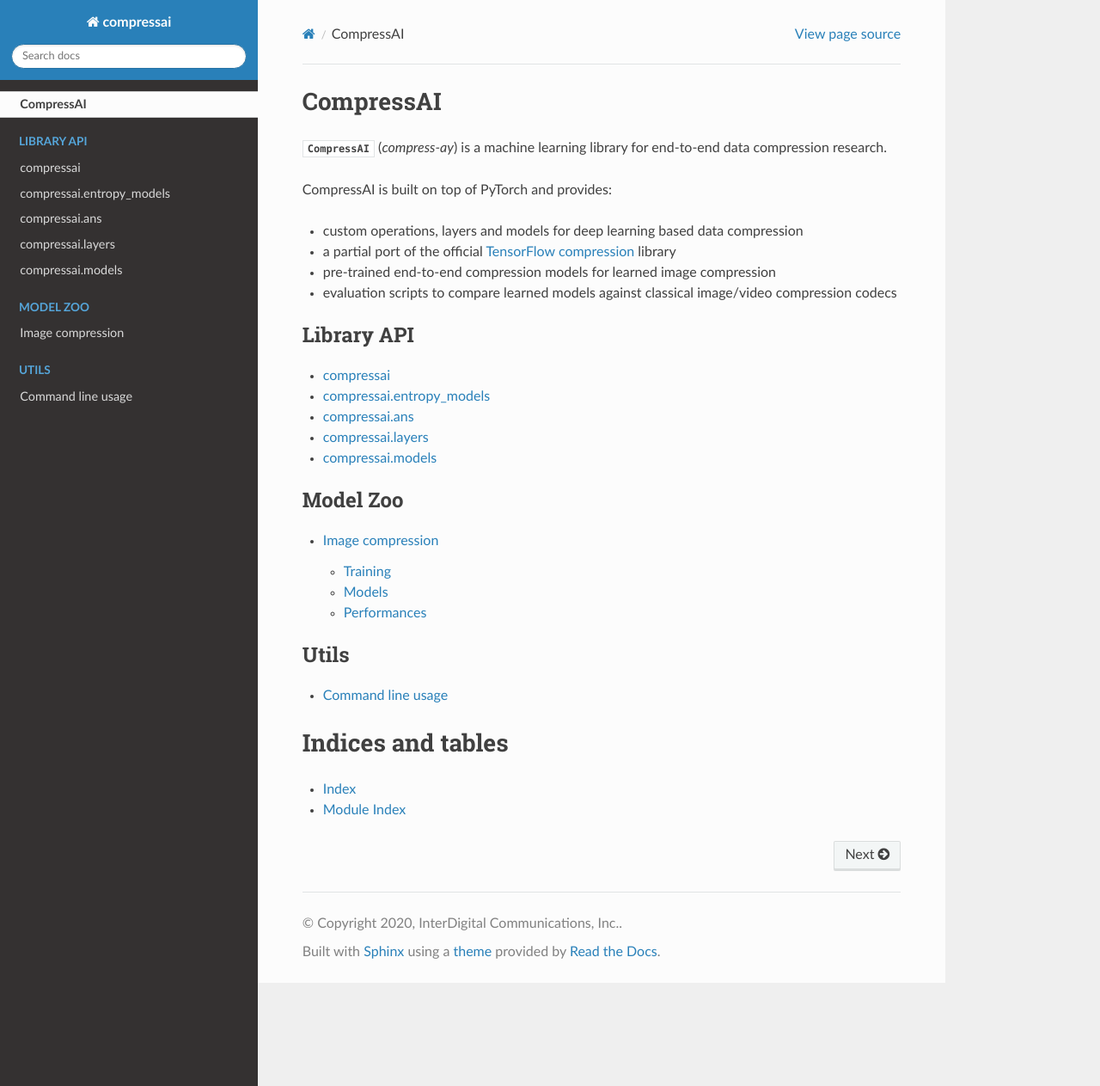
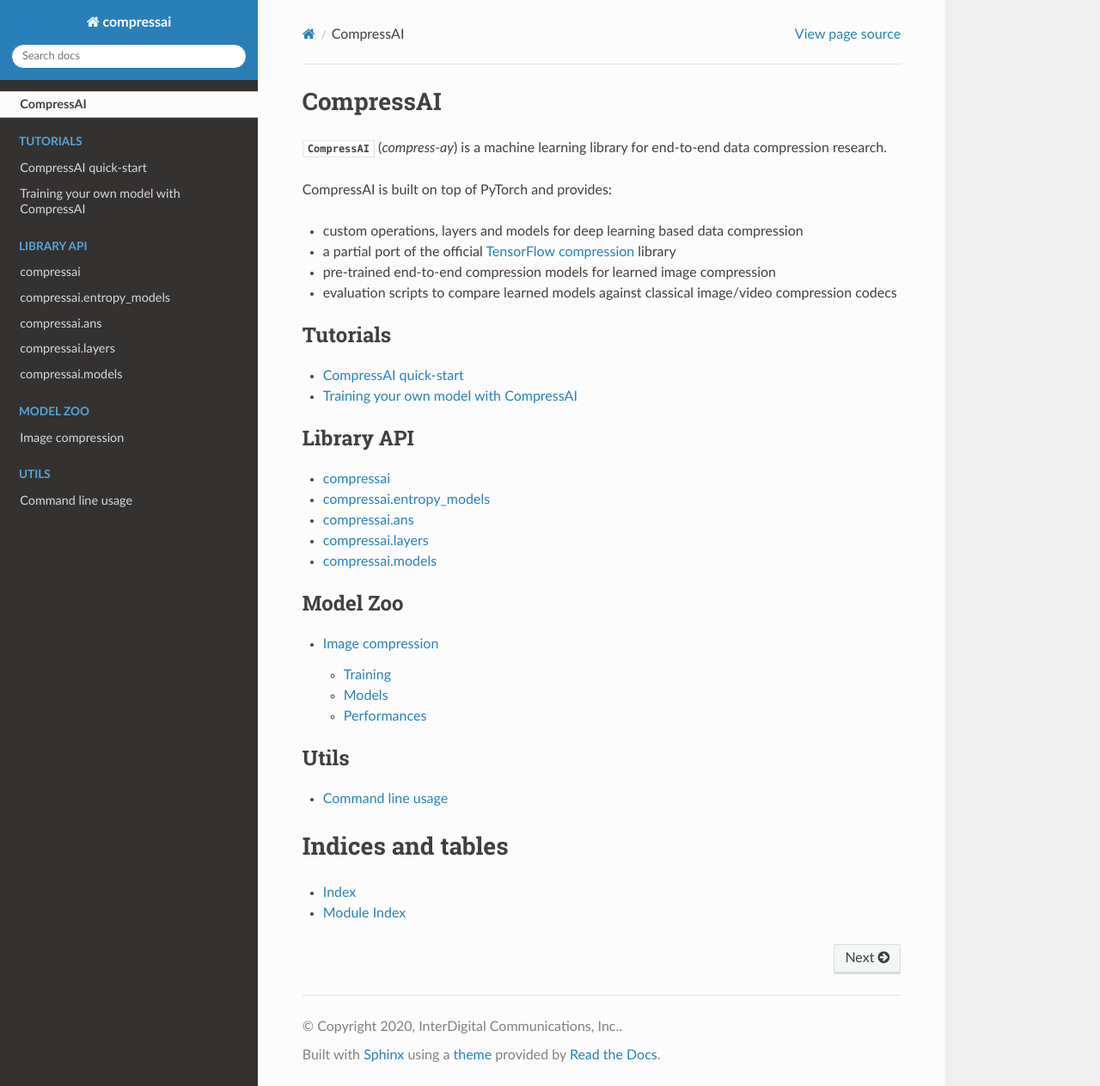
Before and after one commit to InterDigitalInc/CompressAI, a Sphinx documentation site: the page built from docs/source/index.rst, in a window 1280 px wide and 1263 px high. Shown: the whole window at 86% size. Built offline with Sphinx 7.4.7 and the Read the Docs theme 2.0.0, drawn with Linux system fonts in a browser that asks for light colours; pages that are not in the unit, such as notebooks, are missing from menus.

Commit message:
Add tutorial files

```diff
--- a/docs/source/index.rst
+++ b/docs/source/index.rst
@@ -21,6 +21,14 @@
    :hidden:
 
    self
+
+
+.. toctree::
+   :maxdepth: 1
+   :caption: Tutorials
+
+   tutorial_quickstart
+   tutorial_train
 
 
 .. toctree::
--- /dev/null
+++ b/docs/source/tutorial_quickstart.rst
@@ -0,0 +1,2 @@
+CompressAI quick-start
+======================
--- /dev/null
+++ b/docs/source/tutorial_train.rst
@@ -0,0 +1,2 @@
+Training your own model with CompressAI
+=======================================
```
